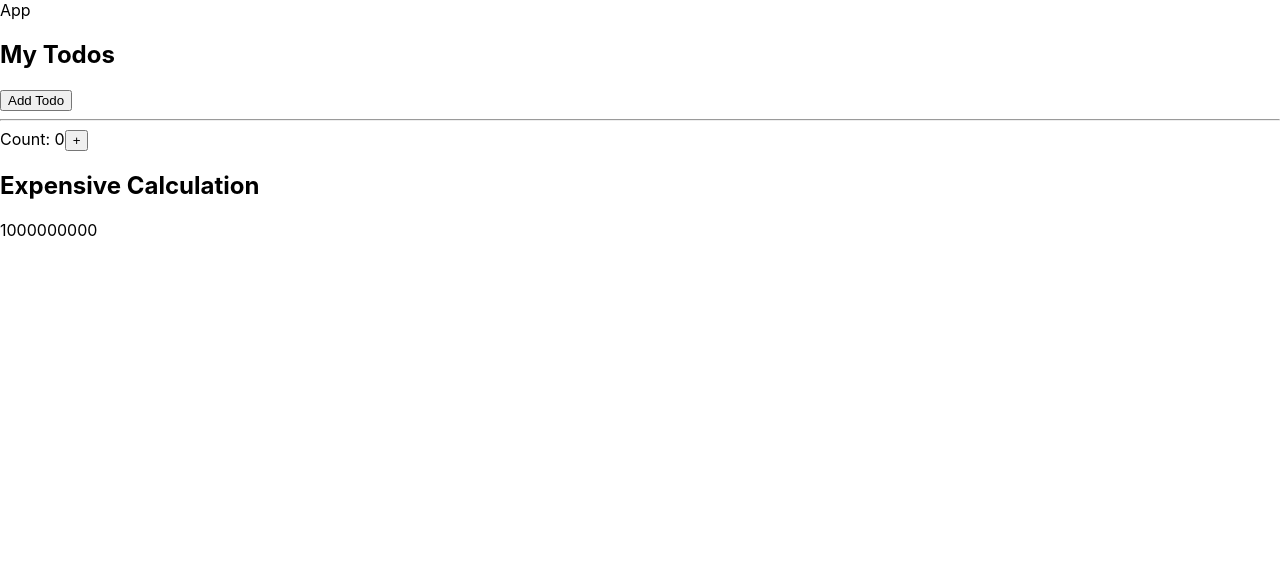
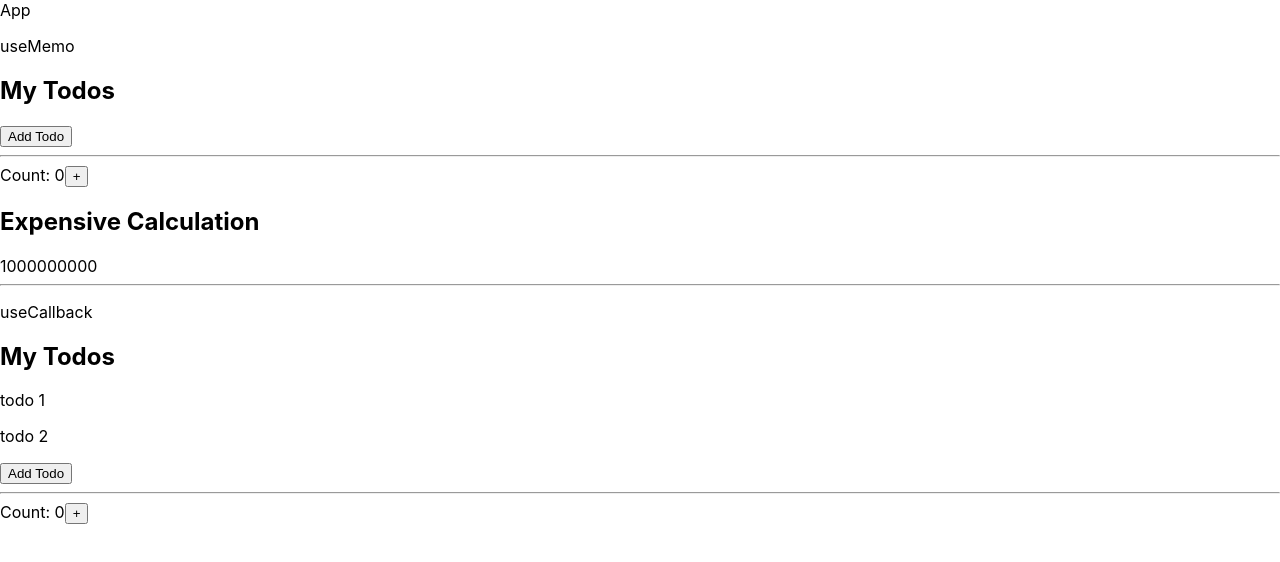
Before and after one commit to chemazu/advanced-react, a React (Create React App) app: page / in a window 1280 px wide. Shown: the top 562 px of the page. Built offline with nearby package versions, Linux system fonts and the light colour scheme.

Commit message:
use Reducer

```diff
--- a/src/App.js
+++ b/src/App.js
@@ -1,10 +1,15 @@
 import React from 'react'
+import Callback from './useCallback'
 import UseMemoExample from './useMemo/usememo.example'
 
 export default function App() {
   return (
     <div>App
+      <p>useMemo</p>
       <UseMemoExample/>
+      <hr/>
+    <p>useCallback</p>
+    <Callback/>
     </div>
   )
 }
--- /dev/null
+++ b/src/useCallback/index.js
@@ -0,0 +1,28 @@
+import React , { useState,useCallback } from "react";
+
+import Todos from "./todos";
+
+export default function Callback() {
+    const [count, setCount] = useState(0);
+    const [todos, setTodos] = useState(["todo 1", "todo 2"]);
+
+    const increment = () => {
+      setCount((c) => c + 1);
+    };
+//    we can use the useCallback hook to prevent the function from being recreated unless necessary.
+
+//     Use the useCallback Hook to prevent the Todos component from re-rendering needlessly:
+const addTodo = useCallback(() => {
+    setTodos((t) => [...t, "New Todo"]);
+  }, [todos]);
+    return (
+      <>
+       <Todos todos={todos} addTodo={addTodo} />
+        <hr />
+        <div>
+          Count: {count}
+          <button onClick={increment}>+</button>
+        </div>
+      </>
+    );
+  };
--- /dev/null
+++ b/src/useCallback/todos.js
@@ -0,0 +1,16 @@
+import { memo } from "react";
+
+const Todos = ({ todos, addTodo }) => {
+  console.log("child render");
+  return (
+    <>
+      <h2>My Todos</h2>
+      {todos.map((todo, index) => {
+        return <p key={index}>{todo}</p>;
+      })}
+      <button onClick={addTodo}>Add Todo</button>
+    </>
+  );
+};
+
+export default memo(Todos);
--- a/src/useMemo/usememo.example.js
+++ b/src/useMemo/usememo.example.js
@@ -3,6 +3,7 @@
 export default function UseMemoExample() {
     const [count, setCount] = useState(0);
     const [todos, setTodos] = useState([]);
+
     const calculation = useMemo(()=>{return expensiveCalculation(count)},[count])
 
 
```
